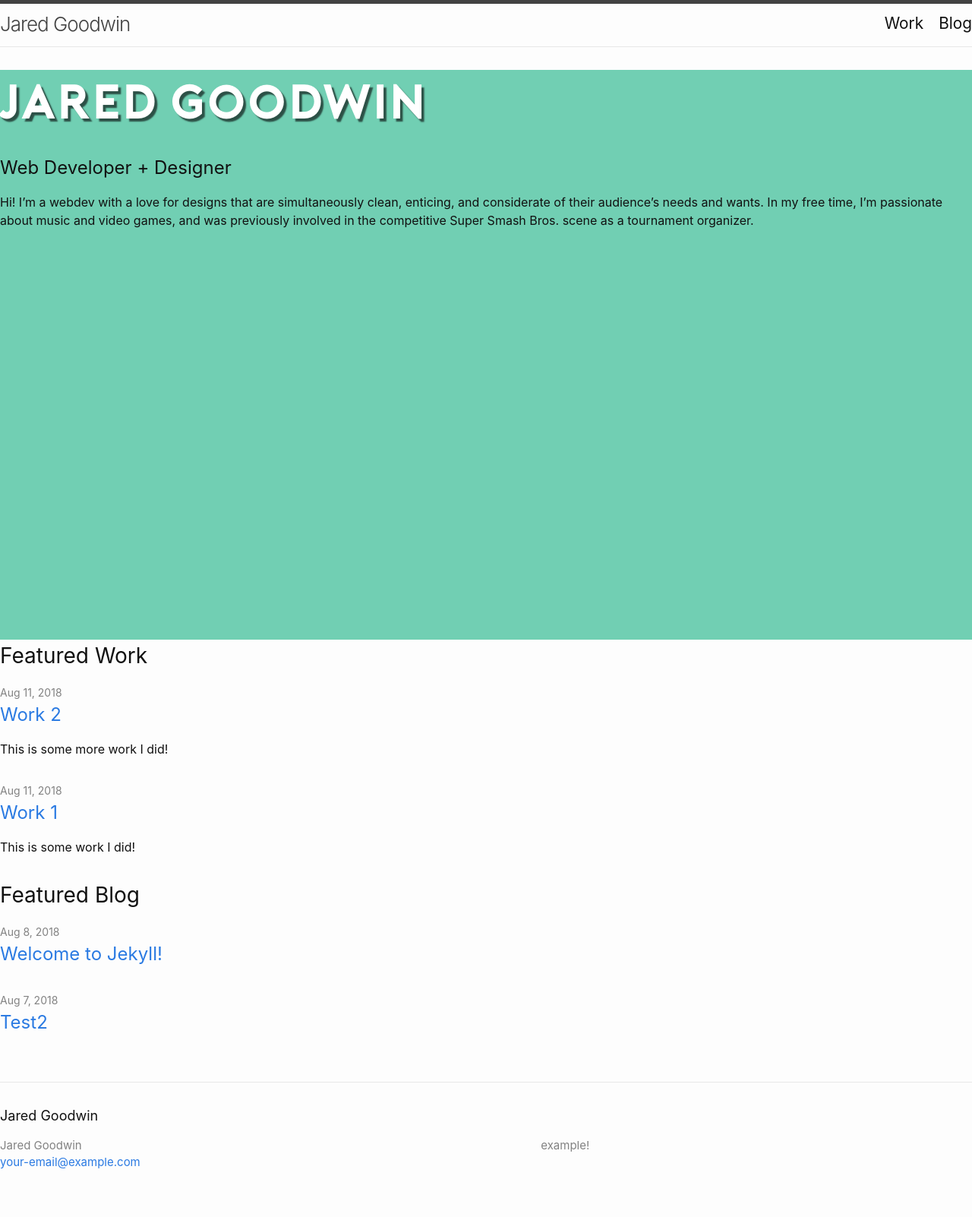
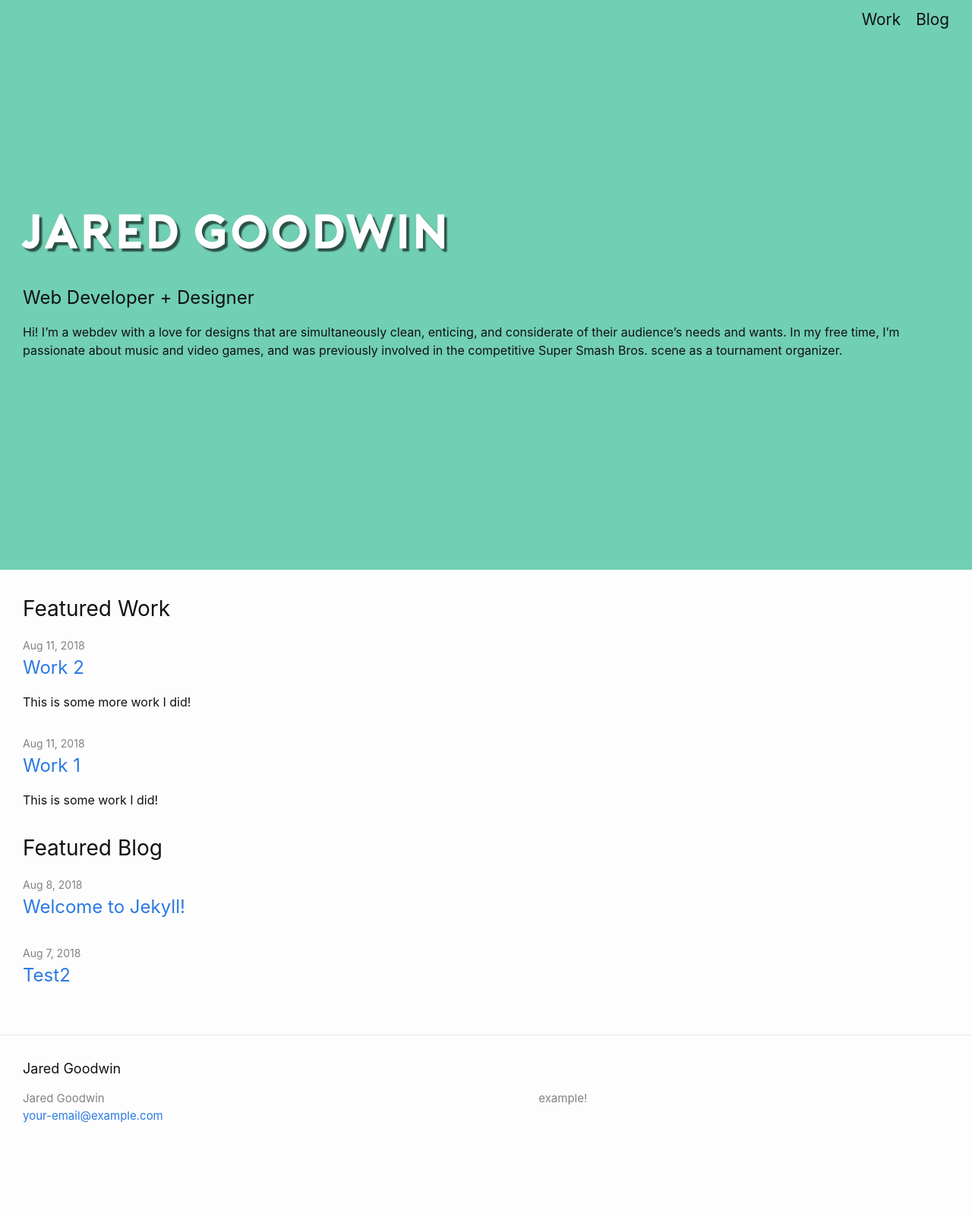
Before and after one commit to goodwin72/jaredrgoodwin.com, a Jekyll site: the page built from index.html, in a window 1280 px wide. Shown: the whole page at 76% size. Built offline with Jekyll 4.4.1, drawn with Linux system fonts in a browser that asks for light colours; after the commit the page ends 1540 px from its top, so only the background shows below that.

Commit message:
Finished initial version of home-specific header/banner; Home page given its own template, no longer templated based on default template

```diff
--- a/_includes/header.html
+++ b/_includes/header.html
@@ -1,8 +1,15 @@
+{% if page.layout == "home" %}
+<header class="site-header--home" role="banner">
+{% else %}
 <header class="site-header" role="banner">
+{% endif %}
 	<div class="wrapper">
     	{%- assign default_paths = site.pages | map: "path" -%}
     	{%- assign page_paths = site.header_pages | default: default_paths -%}
-    	<a class="site-title" rel="author" href="{{ "/" | relative_url }}">{{ site.title | escape }}</a>
+
+        {% if page.layout != "home" %}
+            <a class="site-title" rel="author" href="{{ "/" | relative_url }}">{{ site.title | escape }}</a>
+        {% endif %}
 
 		{%- if page_paths -%}
 			<nav class="site-nav">
--- a/_layouts/home.html
+++ b/_layouts/home.html
@@ -1,3 +1,39 @@
----
-layout: default
----
+<!DOCTYPE html>
+<html lang="{{ page.lang | default: site.lang | default: "en" }}">
+
+	{%- include head.html -%}
+
+	<body>
+		{%- include header.html -%}
+        <div class="wrapper">
+            <header class="home-banner full-width-background">
+                 <div class="home-banner-wrapper">
+                    {%- if page.header -%}
+                        <h1 class="home-banner__header-main">{{ page.header }}</h1>
+                    {%- endif -%}
+
+                    {%- if page.header-sub -%}
+                        <h2 class="home-banner__header-sub">{{ page.header-sub }}</h2>
+                    {%- endif -%}
+
+                    {%- if page.header-sub -%}
+                        <p class="home-banner__description">{{ page.header-description }}</p>
+                    {%- endif -%}
+                </div>
+            </header>
+
+            <main class="page-content" aria-label="Content">
+				<!-- Display all featured pages in the 'Work' collection -->
+                {% include feed-work.html featured-only=true %}
+
+                <!-- Display all featured pages in the 'Posts' collection -->
+                {% include feed-blog.html featured-only=true %}
+
+                {{ content }}
+            </main>
+        </div>
+
+		{%- include footer.html -%}
+  </body>
+
+</html>
--- a/_sass/minima/_base.scss
+++ b/_sass/minima/_base.scss
@@ -179,8 +179,10 @@ pre {
 	//max-width:         calc(#{$content-width} - (#{$spacing-unit} * 2));
 	margin-right: auto;
   	margin-left: auto;
-  	//padding-right: $spacing-unit;
-  	//padding-left: $spacing-unit;
+  	padding-right: $spacing-unit;
+  	padding-left: $spacing-unit;
+    overflow-x: hidden; /*Used to prevent full-page breakout backgrounds from
+                        creating x-axis scrollbars*/
   	@extend %clearfix;
 
   	@include media-query($on-laptop) {
--- a/_sass/minima/_layout.scss
+++ b/_sass/minima/_layout.scss
@@ -4,7 +4,7 @@
 .site-header {
   border-top: 5px solid $grey-color-dark;
   border-bottom: 1px solid $grey-color-light;
-  min-height: $spacing-unit * 1.865;
+  min-height: 30px * 1.865;
 
   // Positioning context for the mobile navigation icon
   position: relative;
@@ -260,14 +260,47 @@
 /* BEGINNING OF NEW, NON-MINIMA-DERIVED CLASSES */
 /* -------------------------------------------- */
 
+/* Credit to https://css-tricks.com/full-browser-width-bars/ for this great
+    implementation of a class that allows a background to 'break out' of the
+    padding and/or width currently set for its element.*/
+.full-width-background{
+    position: relative;
+    z-index: 0;
+}
+
+.full-width-background:before {
+    content: "";
+    background-color: inherit;
+    position: absolute;
+    height: 100%;
+    width: 4000px;
+    left: -2000px;
+    z-index: -1;
+}
+
+.site-header--home {
+    @extend .site-header;
+    position: absolute;
+    border: 0;
+    width: 100%;
+    z-index: 9999;
+    margin-bottom: -$spacing-unit;
+
+}
+
 /**
  * Home Page
  **/
+.home-banner-wrapper{
+    display: table-cell;
+    vertical-align: middle;
+}
 
 .home-banner{
     height: 750px;
     width: 100%;
     background-color: #71cfb3;
+    display: table;
 }
 
 .home-banner h1{
--- a/index.html
+++ b/index.html
@@ -9,26 +9,3 @@ header-description: >
 
 ###title: Jared Goodwin
 ---
-
-<div class="home">
-	<div class="home-banner">
-		{%- if page.header -%}
-			<h1 class="home-banner__header-main">{{ page.header }}</h1>
-		{%- endif -%}
-
-		{%- if page.header-sub -%}
-			<h2 class="home-banner__header-sub">{{ page.header-sub }}</h2>
-		{%- endif -%}
-
-        {%- if page.header-sub -%}
-            <p class="home-banner__description">{{ page.header-description }}</p>
-        {%- endif -%}
-	</div>
-
-	<!-- Display all featured pages in the 'Work' collection -->
-	{% include feed-work.html featured-only=true %}
-
-	<!-- Display all featured pages in the 'Posts' collection -->
-	{% include feed-blog.html featured-only=true %}
-
-</div>
```
Also changed, not shown: other parts of index.html (+1 -1 lines).
